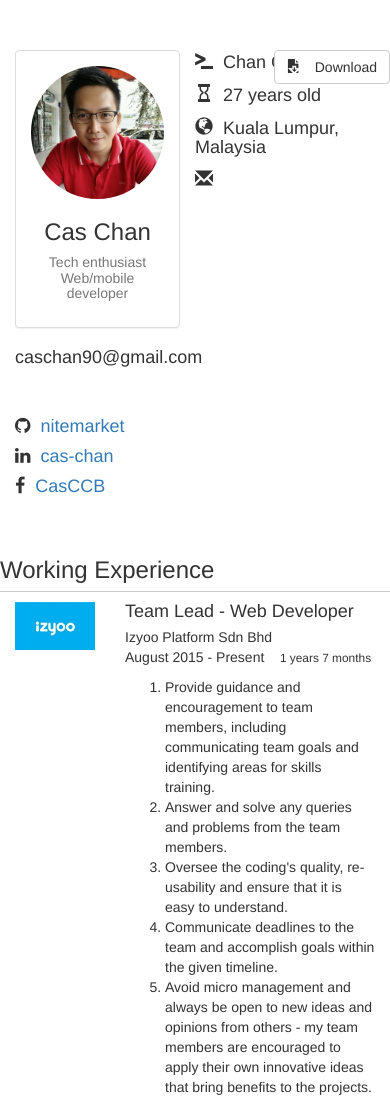
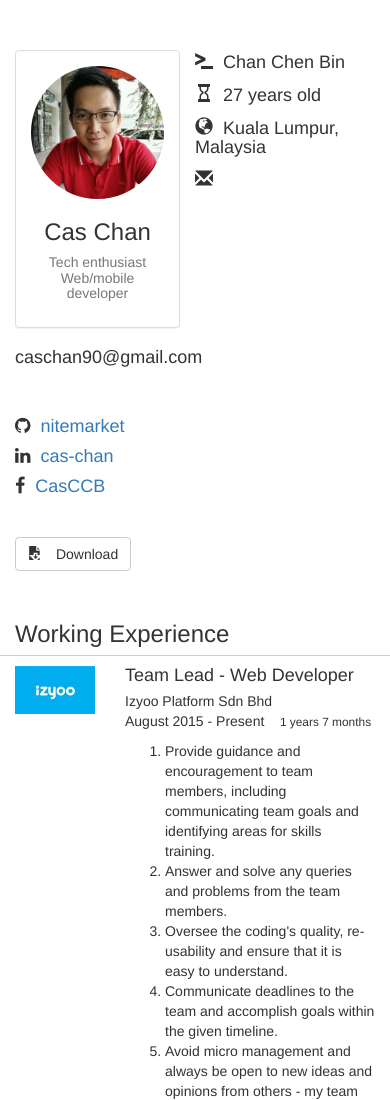
Before and after one commit to nitemarket/nitemarket.github.io, a plain HTML site: page index.html in a window 390 px wide. Shown: the top 1100 px of the page. Drawn offline with nearby package versions, Linux system fonts and the light colour scheme.

Commit message:
Improve responsive

```diff
--- a/css/index.css
+++ b/css/index.css
@@ -85,3 +85,9 @@ h3.session-title {
 .gold-color {
   color: #ffd700;
 }
+
+@media (max-width: 991px) {
+  h3.session-title {
+    padding-left: 15px;
+  }
+}
--- a/index.html
+++ b/index.html
@@ -9,7 +9,7 @@
 <div>
   <div class="container">
     <div class="row">
-      <div class="col-sm-3 hidden-xs hidden-sm">
+      <div class="col-md-3 hidden-xs hidden-sm">
         <div class="spacer"></div>
         <div id="nav-list" class="list-group" data-spy="affix" data-offset-top="0" data-offset-bottom="0">
           <div class="list-content">
@@ -33,7 +33,7 @@
           </div>
         </div>
       </div>
-      <div class="col-sm-9 main-content">
+      <div class="col-md-9 main-content">
         <!-- Profile -->
         <div id="profile" class="row">
           <div class="spacer"></div>
@@ -55,11 +55,19 @@
             <h4><i class="fa fa-github left" aria-hidden="true"></i><a href="https://github.com/nitemarket" target="_blank">nitemarket</a></h4>
             <h4><i class="fa fa-linkedin left" aria-hidden="true"></i><a href="https://www.linkedin.com/in/cas-chan/" target="_blank">cas-chan</a></h4>
             <h4><i class="fa fa-facebook left" aria-hidden="true"></i><a href="https://www.facebook.com/CasCCB" target="_blank">CasCCB</a></h4>
-            <div class="download-link">
+            <div class="download-link hidden-xs">
               <a href="download/ChanChenBinResume.pdf" class="btn btn-default" target="_blank">
                 <span class="glyphicon glyphicon-save-file left" aria-hidden="true"></span> Download
               </a>
             </div>
+          </div>
+        </div>
+
+        <div id="download" class="row visible-xs-block">
+          <div class="col-xs-12">
+            <a href="download/ChanChenBinResume.pdf" class="btn btn-default" target="_blank">
+              <span class="glyphicon glyphicon-save-file left" aria-hidden="true"></span> Download
+            </a>
           </div>
         </div>
 
```
